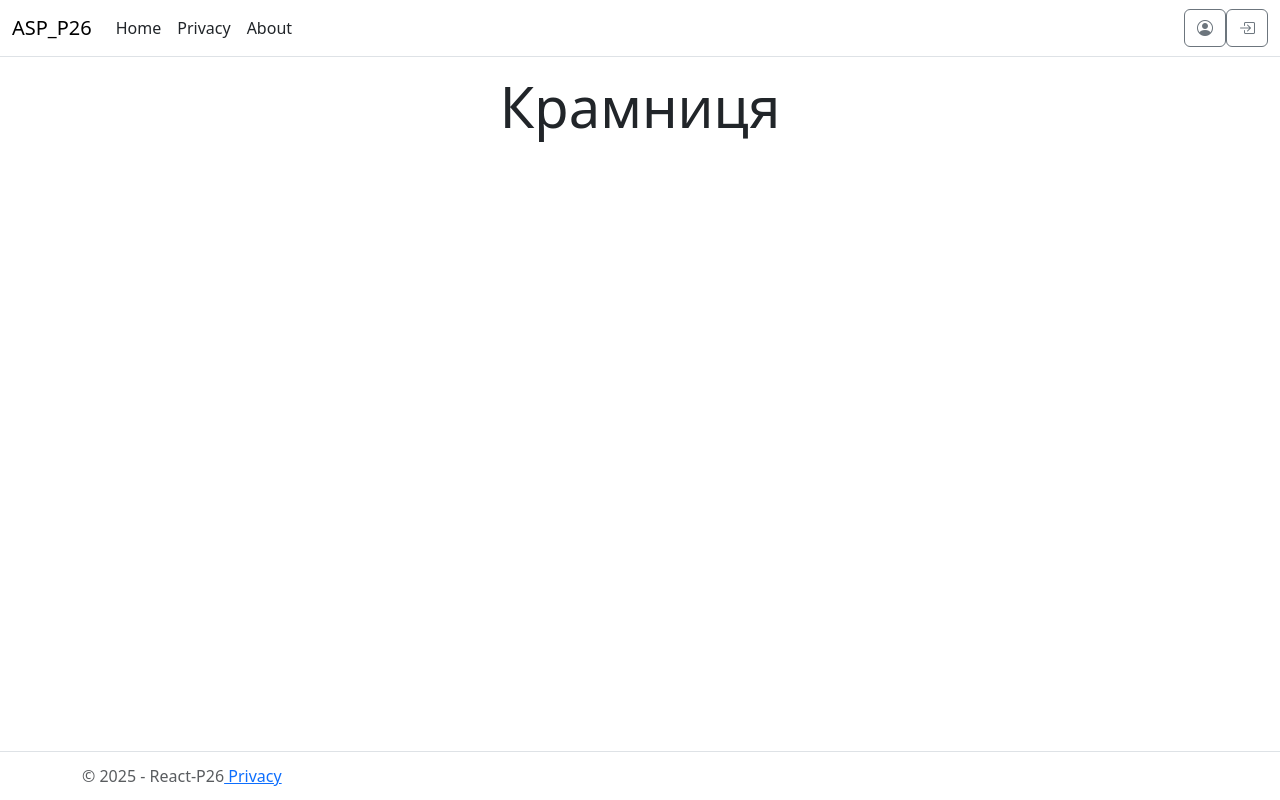
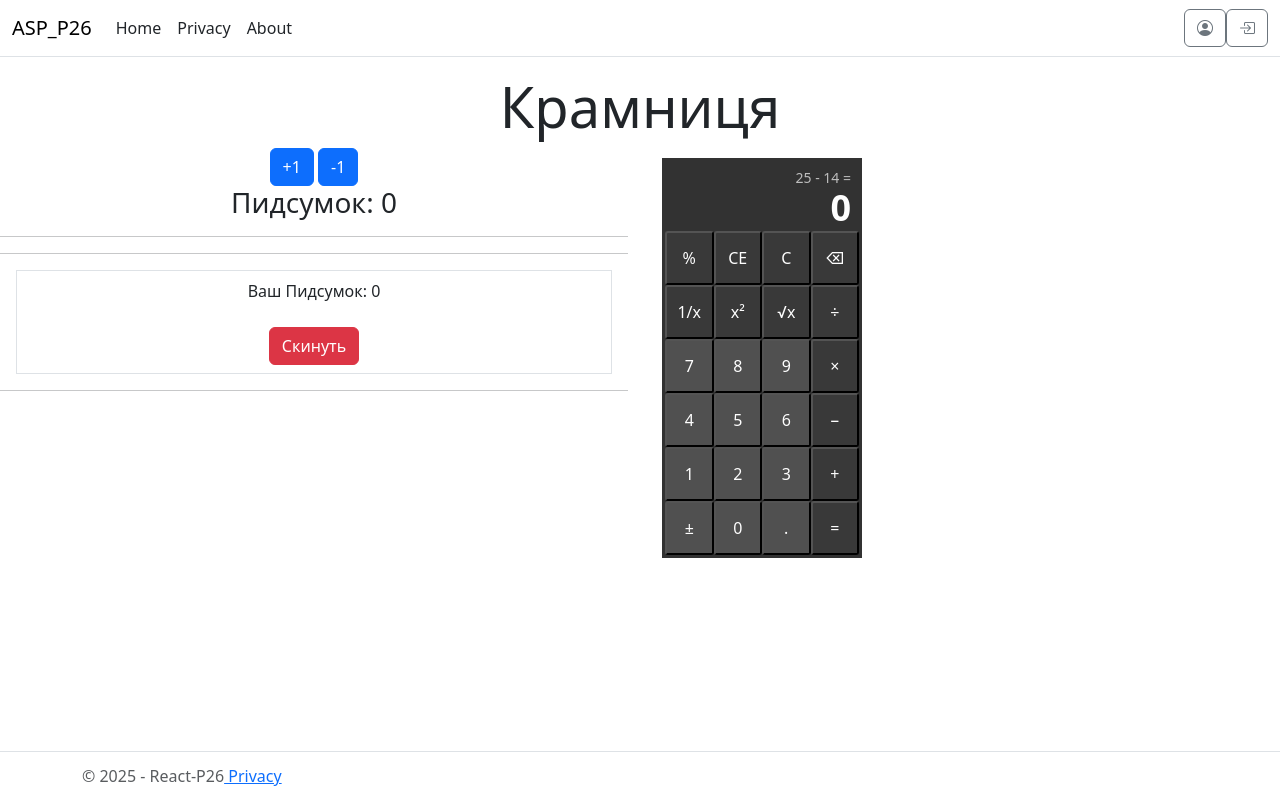
Before and after one commit to thewhitemage13/React, a React (Vite) app: page / in a window 1280 px wide. Built offline with nearby package versions, Linux system fonts and the light colour scheme.

Commit message:
CW 18.09.25 & 20.09.25

```diff
--- a/src/app/App.jsx
+++ b/src/app/App.jsx
@@ -4,25 +4,24 @@ import Home from '../pages/home/Home';
 import Layout from './ui/laout';
 import Privacy from '../pages/privacy/Privacy';
 import About from '../pages/about/About';
+import AppContext from '../feauters/context/AppContext';
+import { useState } from 'react';
 
 
 function App() {
-  return <BrowserRouter>
+  const[user, setUser] = useState(null);
 
+  return <AppContext.Provider value={{ message: "Hello From App", user, setUser }}>
+      <BrowserRouter>
         <Routes>
           <Route path="/" element={<Layout />}>
-
             <Route index element={<Home />} />
-
             <Route path="privacy" element={<Privacy />} />
-
             <Route path="about" element={<About />} />
-
-
           </Route>
         </Routes>
-
-  </BrowserRouter>;
+      </BrowserRouter>
+    </AppContext.Provider>
 }
 
-export default App
+export default App;
--- a/src/app/ui/Laout.jsx
+++ b/src/app/ui/Laout.jsx
@@ -1,7 +1,20 @@
 import { Link, Outlet } from "react-router-dom";
 import './Layout.css'
+import { useContext, useRef } from "react";
+import AppContext from "../../feauters/context/AppContext";
 
 export default function Layout() {
+    const {user, setUser} = useContext(AppContext);
+    const closeModalRef = useRef();
+
+    const authenticate = () => {
+        setUser({
+            name: "The User",
+            email: "user@i.ua"
+        })
+        closeModalRef.current.click();
+    };
+
     return <>
         <header>
             <nav className="navbar navbar-expand-sm navbar-toggleable-sm navbar-light bg-white border-bottom box-shadow mb-3">
@@ -23,17 +36,24 @@ export default function Layout() {
                             </li>
                         </ul>
                         <div>
-                            <a className="btn btn-outline-secondary" asp-controller="User" asp-action="SignUp"><i className="bi bi-person-circle"></i></a>
+                            {!!user && <>
+                                 <button type="button" className="btn btn-outline-secondary"
+                                 onClick={() => setUser(null)}>
+                                <i className="bi bi-box-arrow-right"></i>
+                            </button>
+                            </>}
+                            {!user && <>
+
+                                <a className="btn btn-outline-secondary" asp-controller="User" asp-action="SignUp"><i className="bi bi-person-circle"></i></a>
                             <button type="button" className="btn btn-outline-secondary" data-bs-toggle="modal" data-bs-target="#authModal">
                                 <i className="bi bi-box-arrow-in-right"></i>
                             </button>
+                            </>}
                         </div>
                     </div>
                 </div>
             </nav>
         </header>
-
-
 
         <main><Outlet/></main>
         <footer className="border-top footer text-muted">
@@ -65,8 +85,8 @@ export default function Layout() {
                         </form>
                     </div>
                     <div className="modal-footer">
-                        <button type="button" className="btn btn-secondary" data-bs-dismiss="modal">Скасувати</button>
-                        <button type="submit" className="btn btn-primary" form="sign-in-form">Вхід</button>
+                        <button ref={closeModalRef} type="button" className="btn btn-secondary" data-bs-dismiss="modal">Скасувати</button>
+                        <button onClick={authenticate} type="button" className="btn btn-primary" form="sign-in-form">Вхід</button>
                     </div>
                 </div>
             </div>
--- /dev/null
+++ b/src/feauters/context/AppContext.js
@@ -0,0 +1,5 @@
+import { createContext } from "react";
+
+const AppContext = createContext(null);
+
+export default AppContext;
--- a/src/pages/home/Home.jsx
+++ b/src/pages/home/Home.jsx
@@ -1,5 +1,52 @@
+import { useContext, useState } from "react";
+import AppContext from "../../feauters/context/AppContext";
+import Calc from "../../widgets/calc/Calc";
+
 export default function Home() {
+    const {user} = useContext(AppContext);
+    const [count, setCount] = useState(0);
+
+    const onCountClick = () => {
+        setCount(count + 1);
+    }
+
+    const onMinusClick = () => {
+        if (count <= 0) return;
+        setCount(count - 1);
+    }
+
     return <div className="text-center">
         <h1 className="display-4">Крамниця</h1>
+
+        <div className="row">
+            <div className="col">
+                <button className="btn btn-primary" onClick={onCountClick}>+1</button>
+                &nbsp;
+                <button className="btn btn-primary" onClick={onMinusClick}>-1</button>
+
+                <h3>Пидсумок: {count}</h3>
+                <hr />
+                {!!user && <p>Приветствуем {user.name}</p>}
+
+                <hr />
+                <CountWidget count={count} setCount={setCount} /> {/* Prop Drilling */}
+                <hr />
+            </div>
+            <div className="col">
+                <Calc />
+
+            </div>
+        </div>
     </div>;
 }
+
+function CountWidget(props) { // Prop Drilling
+    return <div className="border p-2 m-3">
+        Ваш Пидсумок: {props.count}
+        <br/>
+        <br/>
+        <button className="btn btn-danger" onClick={() => props.setCount(0)}>Скинуть</button>
+
+    </div>
+
+}
--- /dev/null
+++ b/src/widgets/calc/Calc.jsx
@@ -0,0 +1,107 @@
+import { useEffect, useState } from 'react';
+import './ui/Calc.css';
+import CalcButton from './ui/CalcButton';
+import CalcButton2 from './ui/CalcButton2';
+
+export default function Calc() {
+    const [expression, setExpession] = useState("25 - 14 =");
+    const [display, setDisplay] = useState("0");
+    const [displayFontSize, setDisplayFontSize] = useState(36);
+
+    useEffect(() => {
+        if(display.length > 8) {
+            setDisplayFontSize(36 - 2.5 * (display.length - 8));
+        }
+        else {
+            setDisplayFontSize(36);
+        }
+    }, [display]);
+
+    // const onButtonClick = (face) => {
+    //     if(face.charAt(0) == '_' && "0123456789".indexOf(face.substring(1)) > -1) {
+    //         onDigitClick(face.substring(1));
+    //     }
+    //     else switch(face) {
+    //         case "C": onClearClick(); break;
+    //         case "⌫": onBackspaceClick(); break;
+    //         case "_±": onPmClick(); break;
+    //         case "_.": onDotClick(face.substring(1)); break;
+    //     }
+    // };
+    const onDotClick = (dotSymbol) => {
+        if(!display.includes(dotSymbol)) {
+            setDisplay(display + dotSymbol);
+        }
+    }
+    const onBackspaceClick = () => {
+        let res = (display.length > 1
+            ? display.substring(0, display.length - 1)
+            : "0");
+        setDisplay(res === '-' ? "0" : res);
+    };
+    const onDigitClick = (digit) => {
+        let res = display;
+        if(res === "0") {
+            res = "";
+        }
+        if(res.length > 14) return;
+        res += digit;
+        setDisplay(res);
+    }
+
+
+    const buttonObjects = [
+        [
+            {face: "%",  type: "func", action: () => {}},
+            {face: "CE", type: "func", action: () => {}},
+            {face: "C",  type: "func", action: _ => {setDisplay("0"); setExpession("");}},
+            {face: "⌫", type: "func", action: onBackspaceClick},
+        ],
+        [
+            {face: "1/x", type: "func", action: () => {}},
+            {face: "x²",  type: "func", action: () => {}},
+            {face: "√x",  type: "func", action: () => {}},
+            {face: "÷",   type: "func", action: () => {}},
+        ],
+        [
+            {face: "7",  type: "digit", action: onDigitClick},
+            {face: "8",  type: "digit", action: onDigitClick},
+            {face: "9",  type: "digit", action: onDigitClick},
+            {face: "×",  type: "func", action: () => {}},
+        ],
+        [
+            {face: "4",  type: "digit", action: onDigitClick},
+            {face: "5", type:  "digit", action: onDigitClick},
+            {face: "6",  type: "digit", action: onDigitClick},
+            {face: "−", type: "func", action: () => {}},
+        ],
+        [
+            {face: "1",  type: "digit", action: onDigitClick},
+            {face: "2",  type: "digit", action: onDigitClick},
+            {face: "3",  type: "digit", action: onDigitClick},
+            {face: "+", type: "func", action: () => {}},
+        ],
+        [
+            {face: "±",  type: "digit", action: _ => {if(display === "0") return; setDisplay(display.startsWith('-') ? display.substring(1) : "-" + display);}},
+            {face: "0",  type: "digit", action: onDigitClick},
+            {face: ".",  type: "digit", action: onDotClick},
+            {face: "=", type: "func", action: () => {}},
+        ],
+    ];
+
+    return <div className="calc">
+        <div className='calc-expression'>{expression}</div>
+        <div className='calc-display' style={{fontSize: displayFontSize}}>{display}</div>
+        {buttonObjects.map((row, index) => <div key={index} className="calc-row">
+            {row.map(obj => <CalcButton2 key={obj.face} buttonObject={obj} />)}
+        </div>)}
+    </div>;
+
+    // return <div className="calc">
+    //     <div className='calc-expression'>{expression}</div>
+    //     <div className='calc-display' style={{fontSize: displayFontSize}}>{display}</div>
+    //     {buttons.map((row, index) => <div key={index} className="calc-row">
+    //         {row.map(face => <CalcButton face={face} key={face} onClick={onButtonClick} />)}
+    //     </div>)}
+    // </div>;
+}
--- /dev/null
+++ b/src/widgets/calc/ui/Calc.css
@@ -0,0 +1,47 @@
+.calc {
+    width: 200px;
+    height: 400px;
+    display: flex;
+    flex-direction: column;
+    justify-content: space-between;
+    margin: 10px;
+    background-color: #323232;
+    padding: 3px;
+}
+
+.calc-expression, .calc-display {
+    width: 100%;
+    text-align: right;
+    background-color: #323232;
+    padding: 4px 8px;
+    line-height: 1;
+}
+
+.calc-expression{
+    height: 25px;
+    font-size: 14px;
+    color: #bebebe;
+    font-weight: 400;
+    padding-top: 10px;
+    padding-left: 8px;
+    padding-right: 8px;
+}
+
+.calc-display {
+    height: 45px;
+    /* font-size: 36px; перенесено в JSX */
+    color: #fefefe;
+    font-weight: 600;
+    padding: 4px 8px;
+
+}
+.calc-row {
+    flex: 1;
+    width: 100%;
+    display: flex;
+    flex-direction: row;
+    justify-content: space-between;
+}
+.calc-row .col {
+    padding: 0 !important;
+}
--- /dev/null
+++ b/src/widgets/calc/ui/CalcButton.css
@@ -0,0 +1,14 @@
+.calc-button {
+    width: 100%;
+    height: 100%;
+    border-radius: 3px;
+    color: #fefefe;
+}
+
+.calc-button-digit {
+    background-color: #505050;
+}
+
+.calc-button-func {
+    background-color: #393939;
+}
--- /dev/null
+++ b/src/widgets/calc/ui/CalcButton.jsx
@@ -0,0 +1,13 @@
+import './CalcButton.css';
+
+export default function CalcButton({face, onClick}) {
+
+    const isDigital = face.charAt(0) == '_' ;
+
+    return <button  className={"calc-button " + ( isDigital
+                    ? "calc-button-digit"
+                    : "calc-button-func")}
+                    onClick={() => onClick(face)}>
+                    {isDigital ? face.substring(1) : face}
+            </button>;
+}
--- /dev/null
+++ b/src/widgets/calc/ui/CalcButton2.jsx
@@ -0,0 +1,12 @@
+import './CalcButton.css';
+
+export default function CalcButton2({buttonObject}) {
+
+    const isDigital = buttonObject.type == 'digit';
+
+    return <button className={"calc-button " +
+        (isDigital ? "calc-button-digit" : "calc-button-func")}
+        onClick={() => buttonObject.action(buttonObject.face)}>
+            {buttonObject.face}
+    </button>;
+}
```
Lines whose indentation alone changed are shown as unchanged.
